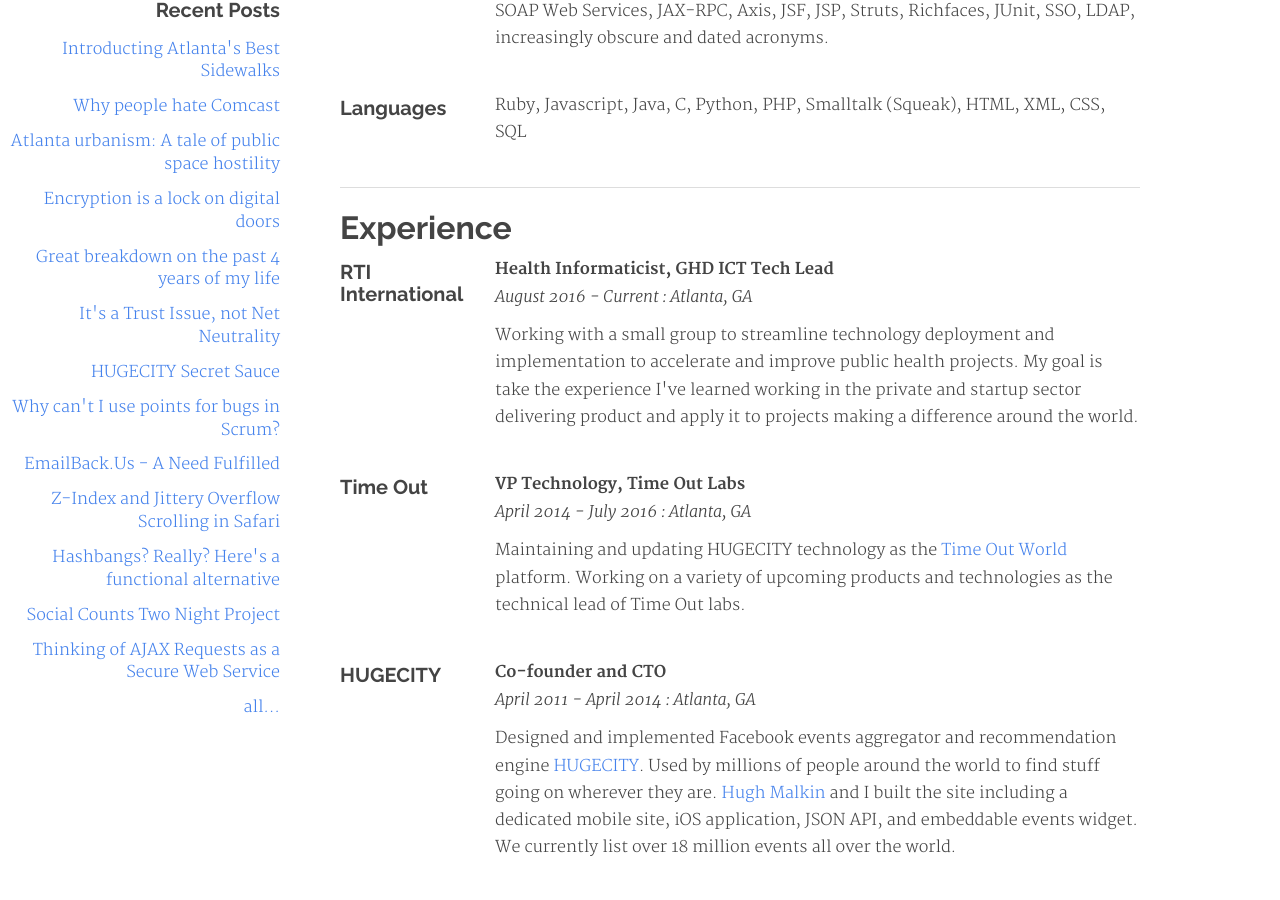
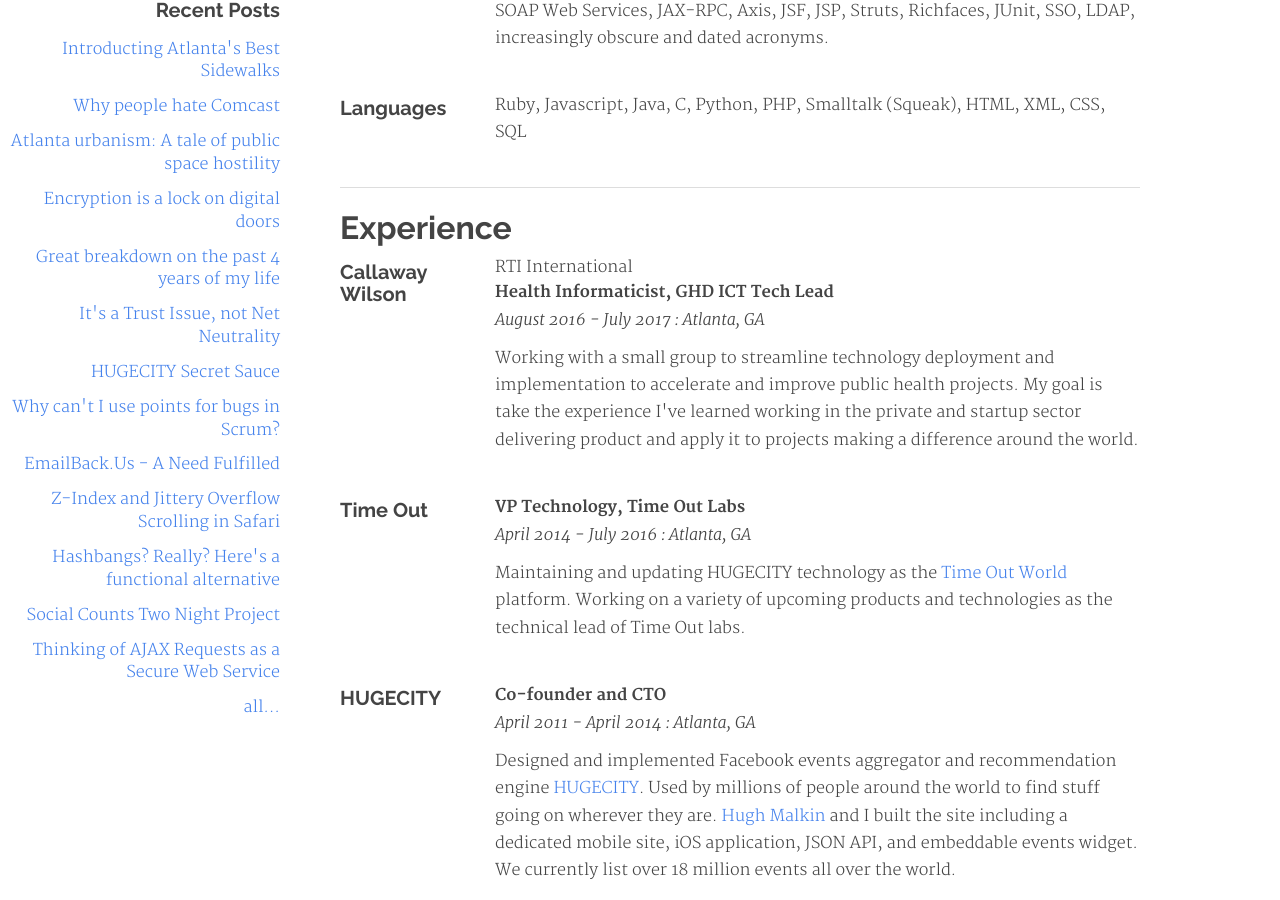
Before and after one commit to callawaywilson/callawaywilson.github.io, a Jekyll site: the page built from cv.html, in a window 1280 px wide and 900 px high, scrolled down 316 px. Built offline with Jekyll 4.4.1, drawn with Linux system fonts in a browser that asks for light colours.

Commit message:
Added Callaway Wilson to CV

```diff
--- a/cv.html
+++ b/cv.html
@@ -17,12 +17,22 @@
 
 <h2>Experience</h2>
 
+<h4 class="leftinfo">Callaway Wilson</h4>
+<div class="rightinfo>
+  <p>
+    <strong>Consultant</strong>
+    <br/>
+	  <em>August 2017 - Current : Atlanta, GA</em>
+	</p>
+  <p>Providing data and technology support and implementation for a variety of NGOs in the public health area.</p>
+</div>
+
 <h4 class="leftinfo">RTI International</h4>
 <div class="rightinfo">
   <p>
     <strong>Health Informaticist, GHD ICT Tech Lead</strong>
     <br/>
-    <em>August 2016 - Current : Atlanta, GA</em>
+    <em>August 2016 - July 2017 : Atlanta, GA</em>
   </p>
   <p>Working with a small group to streamline technology deployment and implementation to accelerate and improve public health projects.  My goal is take the experience I've learned working in the private and startup sector delivering product and apply it to projects making a difference around the world.</p>
 </div>
```
